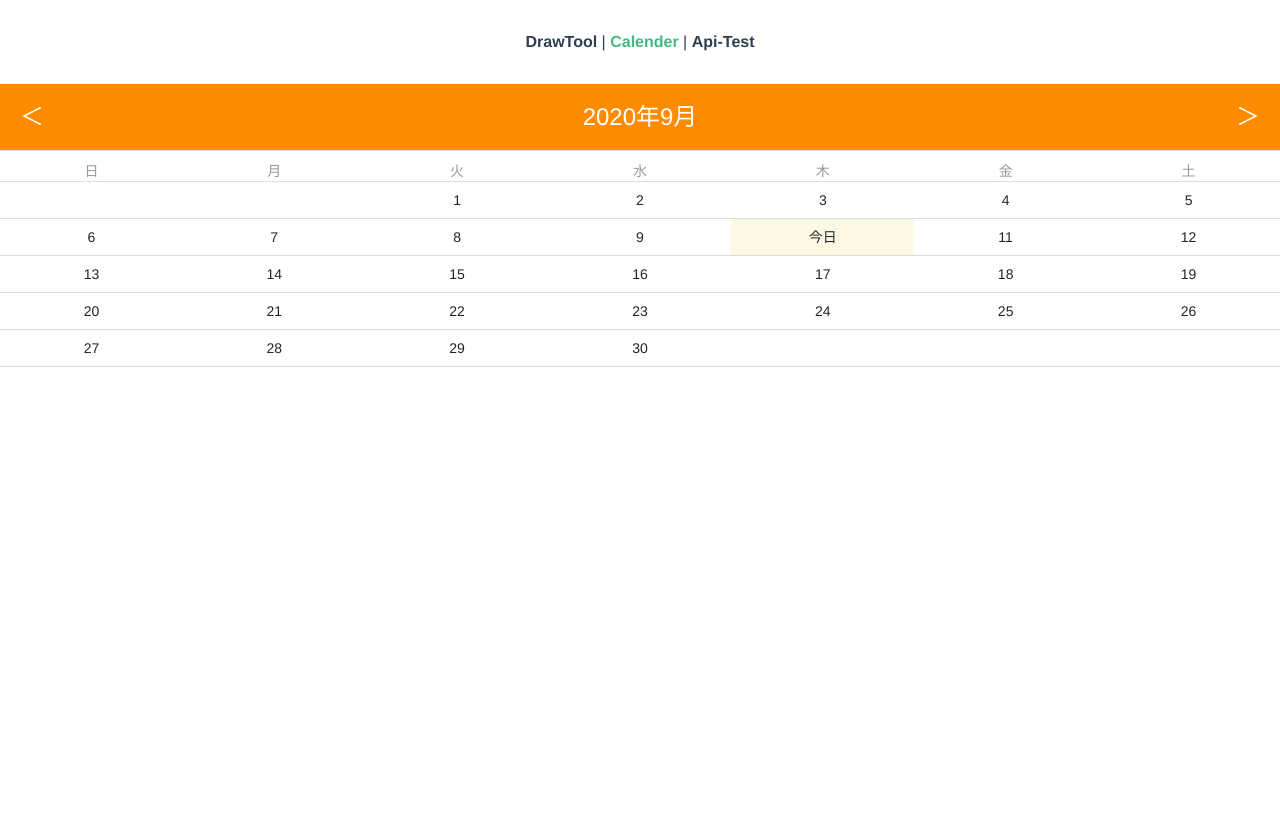
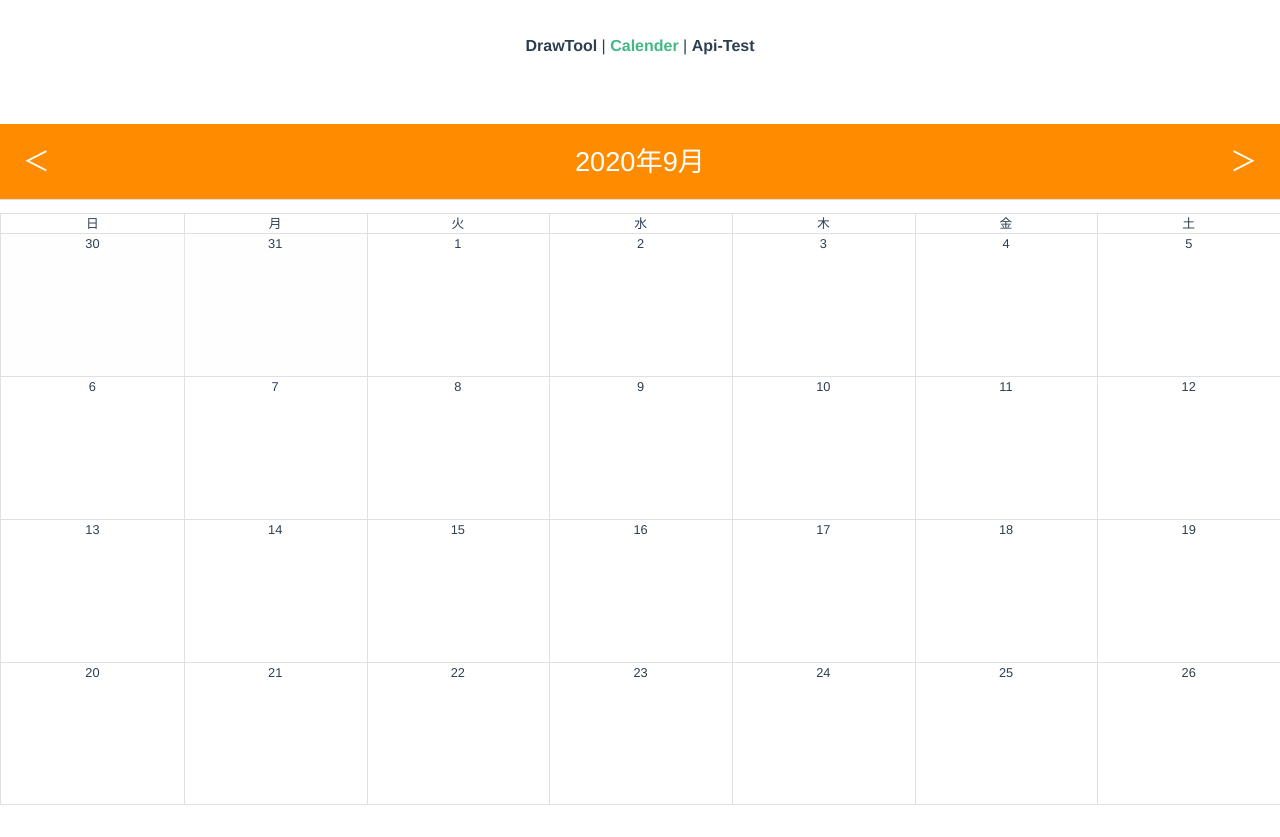
Before and after one commit to Tomo-zou-2525/vue_drawtool, a Vue app: page /about in a window 1280 px wide. Before the commit the page ends 800 px from the top, so only its background shows below. Built offline with nearby package versions, Linux system fonts and the light colour scheme; what vue-sweetalert2 would draw is missing.

Commit message:
px修正

```diff
--- a/db.json
+++ b/db.json
@@ -21,6 +21,11 @@
       "title": "ご確認のほど",
       "body": "宜しくお願い致します",
       "id": 1
+    },
+    {
+      "title": "aaa",
+      "body": "aaa",
+      "id": 2
     }
   ],
   "comments": [
--- a/package.json
+++ b/package.json
@@ -12,6 +12,7 @@
     "axios": "^0.21.1",
     "bootstrap-vue": "^2.21.2",
     "core-js": "^3.6.5",
+    "moment": "^2.29.1",
     "vue": "^2.6.11",
     "vue-router": "^3.2.0",
     "vue-swatches": "^2.1.0",
--- a/src/App.vue
+++ b/src/App.vue
@@ -11,7 +11,6 @@
 <script>
 export default {
   name: "App",
-  components: {},
 };
 </script>
 
@@ -25,7 +24,7 @@ export default {
 }
 
 #nav {
-  padding: 30px;
+  padding: 2.14rem;
 }
 
 #nav a {
--- a/src/views/About.vue
+++ b/src/views/About.vue
@@ -1,205 +1,163 @@
 <template>
   <div>
-    <!-- カレンダーヘッダ -->
-    <div id="cal-header">
-      <span class="header-arrow" v-on:click="setLastMonth">＜</span>
-      <span class="selected-month">{{ year }}年{{ month }}月</span>
-      <span class="header-arrow" v-on:click="setNextMonth">＞</span>
+    <div class="contents">
+      <div id="calendar-header" class="button-area">
+        <span @click="setLastMonth" class="">＜</span>
+        <span>{{ displayDate }}</span>
+        <span @click="setNextMonth" class="">＞</span>
+      </div>
+
+      <div class="calendar">
+        <div class="calendar-weekly">
+          <div class="calendar-weekday" v-for="n in 7" :key="n">
+            {{ weekDay(n - 1) }}
+          </div>
+        </div>
+        <div
+          class="calendar-weekly"
+          v-for="(week, outsidepass) in calendars"
+          :key="outsidepass"
+        >
+          <div
+            class="calendar-daily"
+            :class="{ outside: currentMonth !== day.month }"
+            v-for="(day, insidepass) in week"
+            :key="insidepass"
+            @click="dateClick(xxx)"
+          >
+            <div class="calendar-day">
+              {{ day.day }}
+            </div>
+          </div>
+        </div>
+      </div>
     </div>
-
-    <!-- カレンダーメイン -->
-    <table id="cal-main">
-      <!-- 曜日を表示させる（テーブルヘッダ） -->
-      <thead>
-        <th v-for="(dayname, index) in weekdays" :key="index">{{ dayname }}</th>
-      </thead>
-      <!-- 日付を表示させる（テーブルボディ） -->
-      <tbody>
-        <tr v-for="(weekData, index) in calData" :key="index">
-          <td
-            class="cal-day"
-            v-for="(dayNum, index) in weekData"
-            :key="index"
-            v-on:click="dateClick(dayNum)"
-            :class="{ 'cal-today': isToday(dayNum), active: day === dayNum }"
-          >
-            <span v-if="isToday(dayNum)">今日</span>
-            <span v-else>{{ dayNum }}</span>
-          </td>
-        </tr>
-      </tbody>
-    </table>
   </div>
 </template>
+
 <script>
+import moment from "moment";
 export default {
   data() {
     return {
-      weekdays: ["日", "月", "火", "水", "木", "金", "土"],
-      year: 2020,
-      month: 3,
-      day: -1,
-      today: "",
-      isModel: false,
+      currentDate: moment(),
     };
   },
-  mounted() {
-    var date = new Date();
-    var y = date.getFullYear();
-    var m = ("0" + (date.getMonth() + 1)).slice(-2);
-    var d = ("0" + date.getDate()).slice(-2);
+  methods: {
+    getStartDate() {
+      let date = moment(this.currentDate);
+      date.startOf("month");
+      const dayOfWeekNum = date.day();
+      return date.subtract(dayOfWeekNum, "days");
+    },
+    getEndDate() {
+      let date = moment(this.currentDate);
+      date.endOf("month");
+      const dayOfWeekNum = date.day();
+      return date.subtract(dayOfWeekNum, "days");
+    },
+    getCalendar() {
+      const startDate = this.getStartDate();
+      const endDate = this.getEndDate();
+      const weekNumber = Math.ceil(endDate.diff(startDate, "days") / 7);
 
-    // yearとmonthを設定
-    this.year = y;
-    this.month = Number(m);
-    // 今日の日付を設定
-    this.today = y + "-" + m + "-" + d;
-  },
-  methods: {
-    /**
-     * カレンダー日付クリック時の処理
-     */
-    dateClick: function(dayNum) {
-      if (dayNum !== "") {
-        this.day = dayNum;
+      let calendars = [];
+      const calendarDate = this.getStartDate();
+      for (let week = 0; week < weekNumber; week++) {
+        let weekRow = [];
+        for (let day = 0; day < 7; day++) {
+          weekRow.push({
+            day: calendarDate.get("date"),
+            month: calendarDate.format("YYYY-MM"),
+          });
+          calendarDate.add(1, "days");
+        }
+        calendars.push(weekRow);
       }
+      return calendars;
     },
-    /**
-     * 今日かどうかの判定
-     * 年、月は現在選択しているページ
-     * 日は引数
-     */
-    isToday: function(day) {
-      var date = this.year + "-" + ("0" + this.month).slice(-2) + "-" + day;
-      if (this.today === date) {
-        return true;
-      }
-      return false;
+    setNextMonth() {
+      this.currentDate = moment(this.currentDate).add(1, "month");
     },
-    /**
-     * 先月のカレンダーを取得
-     */
-    setLastMonth: function() {
-      if (this.month === 1) {
-        this.year--;
-        this.month = 12;
-      } else {
-        this.month--;
-      }
-      this.day = -1;
+    setLastMonth() {
+      this.currentDate = moment(this.currentDate).subtract(1, "month");
     },
-    /**
-     * 翌月のカレンダーを取得
-     */
-    setNextMonth: function() {
-      if (this.month === 12) {
-        this.year++;
-        this.month = 1;
-      } else {
-        this.month++;
-      }
-      this.day = -1;
+    weekDay(dayIndex) {
+      const week = ["日", "月", "火", "水", "木", "金", "土"];
+      return week[dayIndex];
     },
   },
   computed: {
-    calData: function() {
-      console.log(this.year + "-" + this.month + "のデータ作成");
-      var calData = [];
-      // 初日の曜日を取得
-      var firstWeekDay = new Date(this.year, this.month - 1, 1).getDay();
-      // 月の日数
-      var lastDay = new Date(this.year, this.month, 0).getDate();
-      // 日数カウント用
-      var dayNum = 1;
-      // 週ごとのデータを作成して、calDateにpush
-      while (dayNum <= lastDay) {
-        var weekData = [];
-
-        // 日曜～土曜の日付データを配列で作成
-        for (var i = 0; i <= 6; i++) {
-          if (calData.length === 0 && i < firstWeekDay) {
-            // 初週の1日以前の曜日は空文字
-            weekData[i] = "";
-          } else if (lastDay < dayNum) {
-            // 最終日以降の曜日は空文字
-            weekData[i] = "";
-          } else {
-            // 通常の日付入力
-            weekData[i] = dayNum;
-            dayNum++;
-          }
-        }
-        calData.push(weekData);
-      }
-      return calData;
+    calendars() {
+      return this.getCalendar();
+    },
+    displayDate() {
+      return this.currentDate.format("YYYY[年]M[月]");
+    },
+    //背景色を分けるために使用するデータを定義：currentMonth
+    currentMonth() {
+      //formatしておく
+      return this.currentDate.format("YYYY-MM");
     },
   },
 };
 </script>
+
+<!-- Add "scoped" attribute to limit CSS to this component only -->
 <style scoped>
-/*---------------------------------------
-モーダルのcss
----------------------------------------*/
-#overlay {
-  /*要素を重ねた時の順番*/
-  z-index: 1;
-
-  /*画面全体を覆う設定*/
-  position: fixed;
-  top: 0;
-  left: 0;
-  width: 100%;
-  height: 100%;
-  background-color: rgba(0, 0, 0, 0.5);
-
-  /*画面の中央に要素を表示させる設定*/
-  display: flex;
-  align-items: center;
-  justify-content: center;
+.contents {
+  margin: 2em auto;
+  width: 100％;
 }
-/*---------------------------------------
-ヘッダのcss
----------------------------------------*/
-#cal-header {
-  font-size: 24px;
+#calendar-header {
+  font-size: 1.7rem;
   padding: 0;
   text-align: center;
-  margin-bottom: 10px;
+  margin-bottom: 0.8rem;
   background-color: darkorange;
-  border-bottom: 1px solid #ddd;
+  border-bottom: 0.08rem solid #ddd;
   display: flex;
   justify-content: space-between;
 }
-#cal-header span {
-  padding: 15px 20px;
+#calendar-header span {
+  padding: 1.07rem 1.42rem;
   color: white;
   display: inline-block;
 }
-/*---------------------------------------
-カレンダーのcss
----------------------------------------*/
-#cal-main {
-  font-size: 14px;
-  line-height: 20px;
-  table-layout: fixed;
-  width: 100%;
-  margin-bottom: 1rem;
-  color: #212529;
-  border-bottom: 1px solid #ddd;
-  border-collapse: collapse;
+.button-area {
+  margin: 0.5em 0;
 }
-#cal-main th {
-  padding: 0;
+.button {
+  padding: 0.3rem 0.57rem;
+  margin-right: 0.57rem;
+}
+.calendar {
+  border-top: 0.07rem solid #e0e0e0;
+  font-size: 0.8em;
+}
+.calendar-weekly {
+  display: flex;
+  border-left: 0.07rem solid #e0e0e0;
+}
+.calendar-weekday {
+  flex: 1;
+  border-bottom: 0.07rem solid #e0e0e0;
+  border-right: 0.07rem solid #e0e0e0;
+  margin-right: -0.07rem;
   text-align: center;
-  vertical-align: middle;
-  font-weight: normal;
-  color: #999;
 }
-#cal-main td {
-  padding: 8px;
+.calendar-daily {
+  flex: 1;
+  min-height: 8.92rem;
+  border-right: 0.07rem solid #e0e0e0;
+  border-bottom: 0.07rem solid #e0e0e0;
+  margin-right: -0.07rem;
+}
+.calendar-day {
   text-align: center;
-  vertical-align: middle;
-  border-top: 1px solid #ddd;
+}
+.outside {
+  background-color: #f7f7f733;
 }
 .cal-today {
   background-color: #fcf8e3;
--- a/src/views/Home.vue
+++ b/src/views/Home.vue
@@ -76,7 +76,7 @@ export default {
   },
   methods: {
     //描画
-    draw: function (e) {
+    draw: function(e) {
       // layerX or layerY （現在の座標を取得）
       let x = e.layerX;
       let y = e.layerY;
@@ -91,7 +91,7 @@ export default {
       this.context.stroke();
     },
     //描画開始(mousedown)
-    paintStart: function (e) {
+    paintStart: function(e) {
       let x = e.layerX;
       let y = e.layerY;
 
@@ -106,16 +106,16 @@ export default {
       this.isDrag = true;
     },
     // 描画終了
-    paintEnd: function () {
+    paintEnd: function() {
       this.context.closePath();
       this.isDrag = false;
     },
-    clearCanvas: function () {
+    clearCanvas: function() {
       // cleaRect:四角形の形にクリアにするメソッド
       // cleaRect(x, y, w, h) x,yは座標原点、w,hは四角形の幅
       this.context.clearRect(0, 0, this.canvas.width, this.canvas.height);
     },
-    drawLine: function () {
+    drawLine: function() {
       this.drawtool = "ペン";
 
       // 描画スタイルの設定
@@ -124,7 +124,7 @@ export default {
       this.context.lineWidth = 5;
       this.context.strokeStyle = this.color;
     },
-    doEraser: function () {
+    doEraser: function() {
       this.drawtool = "doEraser";
 
       // 描画スタイルの設定
@@ -134,7 +134,7 @@ export default {
       this.context.strokeStyle = "#fff";
     },
     // download属性を使用してダウンロードファイルを生成
-    download: function () {
+    download: function() {
       let link = document.createElement("a");
       link.href = this.canvas.toDataURL("image/png");
       link.download =
@@ -152,14 +152,17 @@ export default {
 <style scoped>
 #nav-bar {
   background-color: #333;
-  height: 60px;
+  height: 4.28rem;
   width: 100%;
 }
+
 .canvas-map {
-  background-image: linear-gradient(0deg, transparent 31px, #333 32px),
-    linear-gradient(90deg, transparent 31px, #333 32px);
+  background-image: linear-gradient(0deg, transparent 31px, #333 2.28rem),
+    linear-gradient(90deg, transparent 2.21rem, #333 0.2rem);
   background-color: #e6e3ad;
-  background-size: 32px 32px;
+  background-size: 2.28rem 2.28rem;
+  height: 100%;
+  width: 100%;
 }
 
 /* 消しゴム要素の画像指定 */
@@ -168,11 +171,11 @@ export default {
 }
 
 .button-style {
-  margin-left: 10px;
+  margin-left: 0.8rem;
   background-color: #ddd;
   font-size: 1.4em;
   font-weight: bold;
-  padding: 10px 30px;
+  padding: 0.8rem 2.4rem;
   display: inline;
 }
 </style>
```
Also changed, not shown: 2 other files (tests, documents, lock files or other folders).
